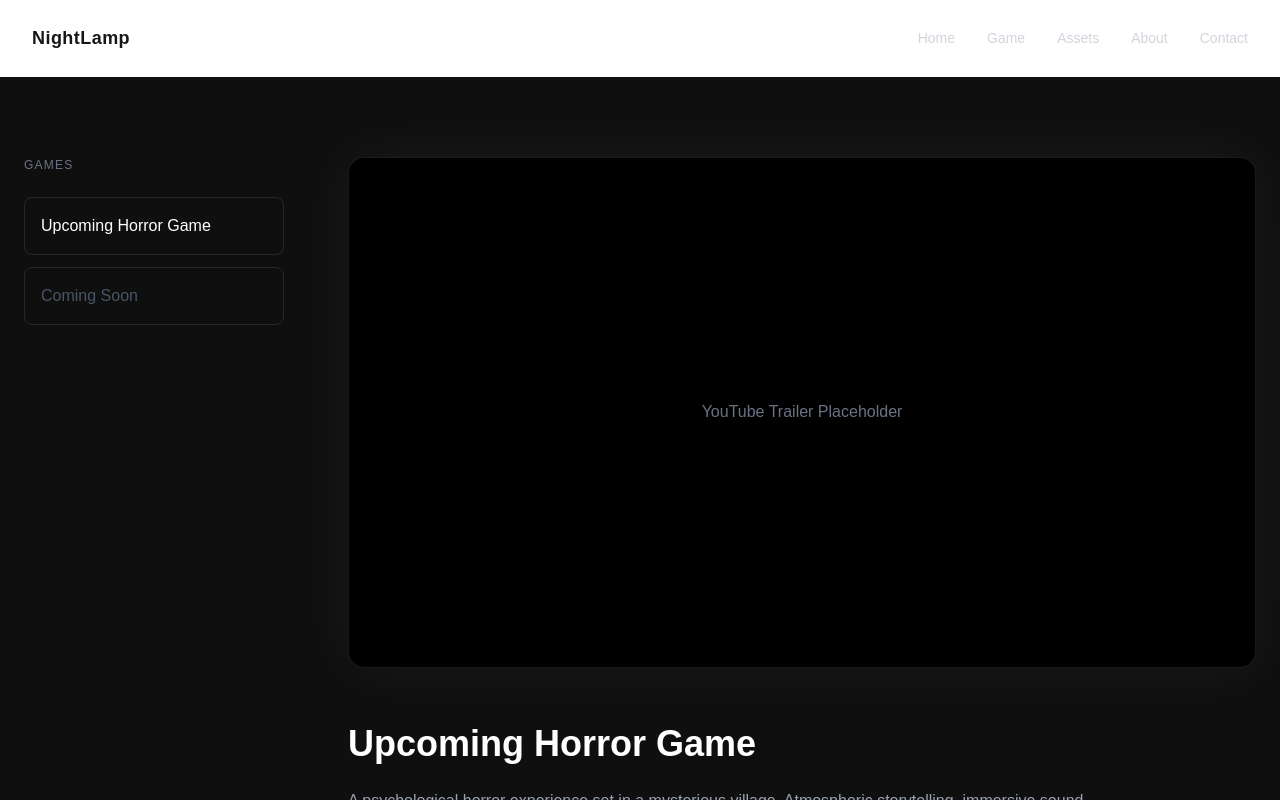
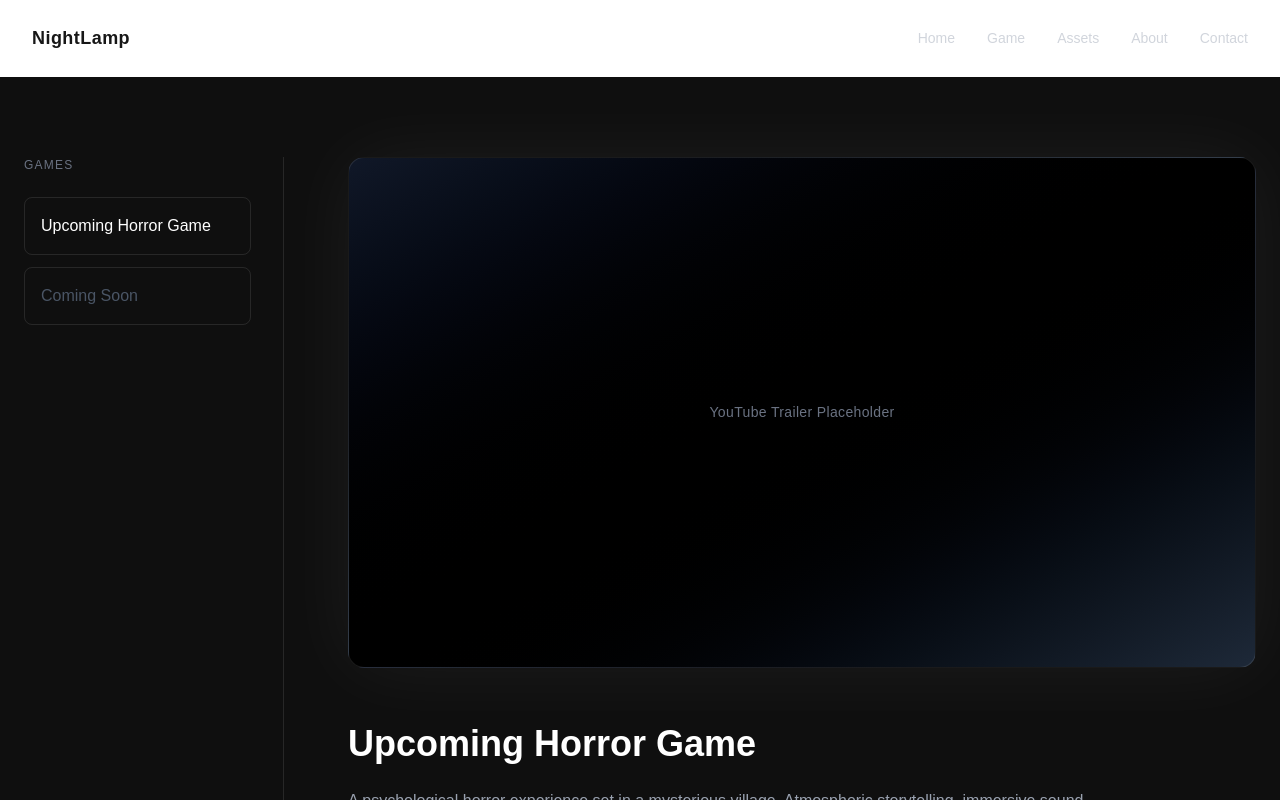
Before and after one commit to Sameer6619/Night-Lamp, a Next.js app: page /Game in a window 1280 px wide. Shown: the top 800 px of the page. Built offline with nearby package versions, Linux system fonts and the light colour scheme.

Commit message:
Improved game page UI layout

```diff
--- a/app/Game/page.tsx
+++ b/app/Game/page.tsx
@@ -2,10 +2,10 @@ export default function GamePage() {
   return (
     <main className="min-h-screen bg-[#0f0f0f] text-white px-6 py-20">
 
-      <div className="max-w-7xl mx-auto grid md:grid-cols-4 gap-16">
+      <div className="max-w-7xl mx-auto grid md:grid-cols-4 gap-16 relative">
 
         {/* Sidebar */}
-        <aside className="md:col-span-1 space-y-6">
+        <aside className="md:col-span-1 space-y-6 pr-8 border-r border-white/10">
           <h2 className="text-xs uppercase tracking-widest text-gray-500">
             Games
           </h2>
@@ -25,8 +25,10 @@ export default function GamePage() {
         <section className="md:col-span-3 space-y-14">
 
           {/* Trailer */}
-          <div className="aspect-video bg-black rounded-2xl border border-white/10 shadow-[0_0_60px_rgba(255,255,255,0.05)] flex items-center justify-center">
-            <span className="text-gray-500">YouTube Trailer Placeholder</span>
+          <div className="aspect-video bg-gradient-to-br from-gray-900 via-black to-gray-800 rounded-2xl border border-white/10 shadow-[0_0_80px_rgba(255,255,255,0.06)] flex items-center justify-center">
+          <span className="text-gray-500 text-sm tracking-wide">
+             YouTube Trailer Placeholder
+          </span>
           </div>
 
           {/* Game Info */}
```
